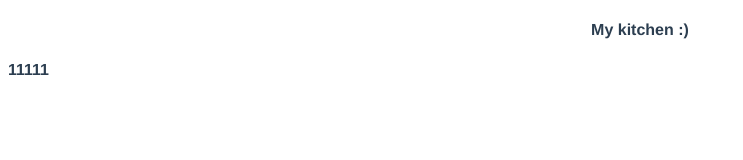
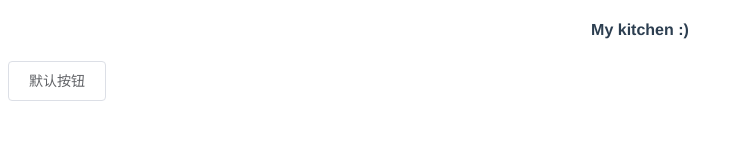
Before and after one commit to ldt1997/vue-mykitchen, a Vue app: page / in a window 1280 px wide. Shown: the top 160 px of the page, without its empty margins (0-743 px from the left). Built offline with nearby package versions, Linux system fonts and the light colour scheme.

Commit message:
chore: 引入Element

```diff
--- a/package.json
+++ b/package.json
@@ -3,12 +3,13 @@
   "version": "0.1.0",
   "private": true,
   "scripts": {
-    "serve": "vue-cli-service serve",
+    "start": "vue-cli-service serve",
     "build": "vue-cli-service build",
     "lint": "vue-cli-service lint"
   },
   "dependencies": {
     "core-js": "^3.6.5",
+    "element-ui": "^2.13.2",
     "vue": "^2.6.11",
     "vue-router": "^3.3.4"
   },
--- a/src/components/home/Home.vue
+++ b/src/components/home/Home.vue
@@ -1,6 +1,6 @@
 <template>
   <div class="container">
-    <h4>11111</h4>
+    <el-button>默认按钮</el-button>
   </div>
 </template>
 
@@ -13,7 +13,6 @@
 };
 </script>
 
-<!-- Add "scoped" attribute to limit CSS to this component only -->
 <style scoped>
 .header {
   text-align: center;
--- a/src/main.js
+++ b/src/main.js
@@ -1,9 +1,12 @@
 import Vue from 'vue'
 import VueRouter from 'vue-router'
+import ElementUI from 'element-ui';
+import 'element-ui/lib/theme-chalk/index.css';
 import Home from "./components/home/Home"
 import App from './App.vue'
 
 Vue.use(VueRouter);
+Vue.use(ElementUI);
 
 const Bar = {
   template: '<div>bar</div>'
```
